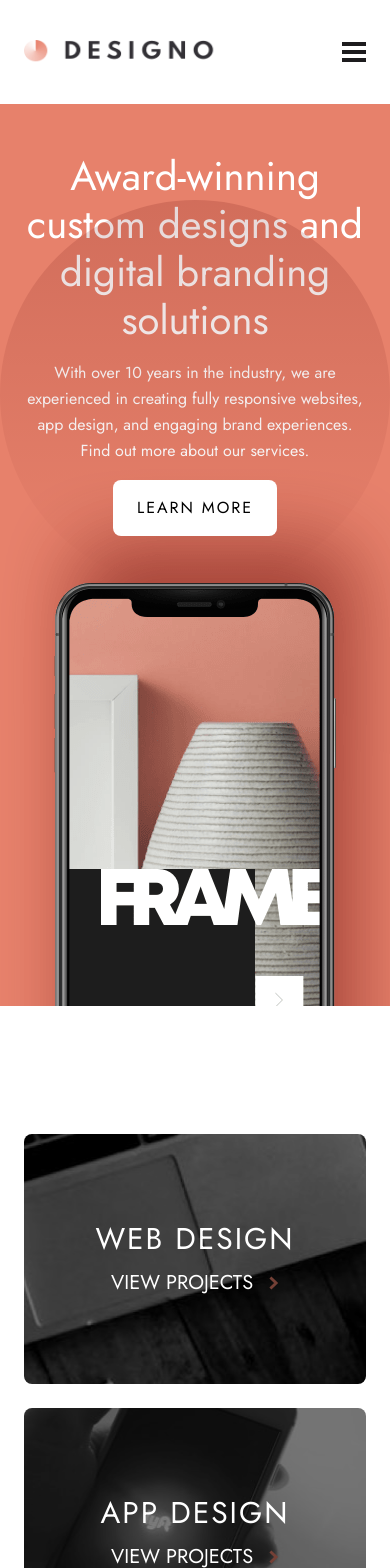
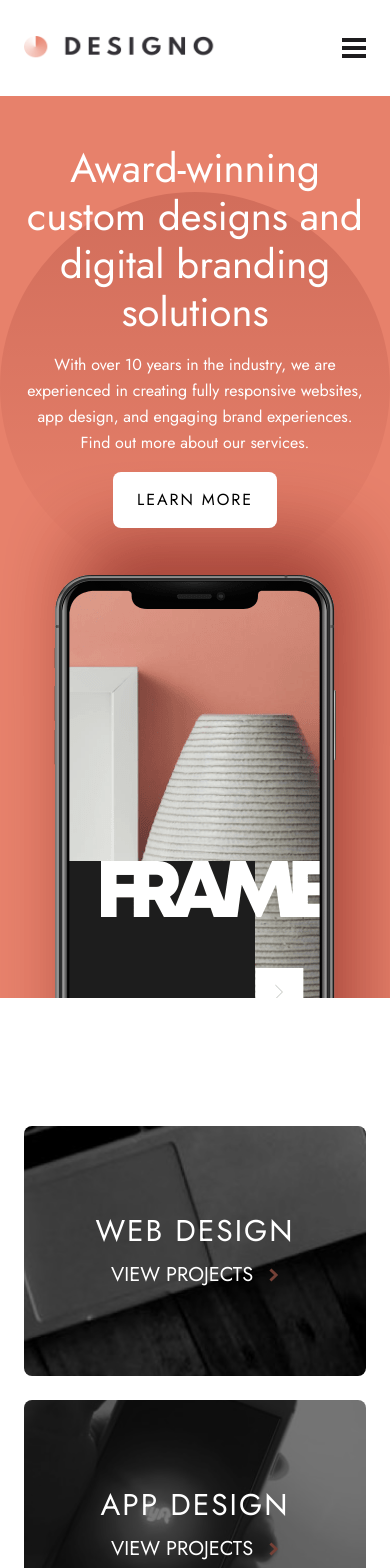
Before and after one commit to LowkeyCoyote/designo, a React (Vite) app: page / in a window 390 px wide. Shown: the top 1568 px of the page. Built offline with nearby package versions, Linux system fonts and the light colour scheme.

Commit message:
small changes

```diff
--- a/src/components/home/HeroHome.tsx
+++ b/src/components/home/HeroHome.tsx
@@ -6,10 +6,10 @@ const HeaderHome = () => {
   return (
     <div className="relative flex overflow-hidden rounded-2xl bg-peach md:min-w-full sm:rounded-none">
       <div className="fadeInLeft flex w-[60%] flex-col px-24 py-32 md:w-full md:px-20 md:pb-[470px] md:pt-12 md:text-center  sm:px-6  ">
-        <h1 className="mb-9 text-white sm:mb-4">
+        <h1 className="mb-9 text-white sm:mb-4 z-10">
           Award-winning custom designs and digital branding solutions
         </h1>
-        <p className="mb-9 text-white sm:mb-4">
+        <p className="mb-9 text-white sm:mb-4 z-10">
           With over 10 years in the industry, we are experienced in creating
           fully responsive websites, app design, and engaging brand experiences.
           Find out more about our services.
--- a/src/components/shared/CardLink.tsx
+++ b/src/components/shared/CardLink.tsx
@@ -45,7 +45,7 @@ const CardLink = ({
           alt="right arrow icon"
         />
       </div>
-      <img className="-z-2 absolute h-full w-full rounded-lg object-fill brightness-50 " src={image} alt={altText} />
+      <img className="-z-2 absolute h-full w-full rounded-lg object-cover brightness-50 " src={image} alt={altText} />
     </div>
   );
 };
--- a/src/components/shared/layout/Navbar.tsx
+++ b/src/components/shared/layout/Navbar.tsx
@@ -18,7 +18,7 @@ const Navbar = () => {
   ];
 
   return (
-    <nav className="flex items-center justify-between px-[10.3125rem] py-16 uppercase tracking-wide text-dark-grey  md:px-[30px] sm:px-6 sm:py-[34px]">
+    <nav className="flex items-center justify-between px-[10.3125rem] py-16 uppercase tracking-wide text-dark-grey  md:px-[30px] sm:px-6 sm:py-[30px]">
       <Link to="./">
         <img
           src={logoDark}
@@ -27,7 +27,7 @@ const Navbar = () => {
         />
       </Link>
       <ul
-        className={`navLinks sm:tracking-wider ${showLink ? 'sm:top-[104px] sm:opacity-100 ' : 'sm:top-[-490px] sm:opacity-0 '}`}
+        className={`navLinks sm:tracking-wider ${showLink ? 'sm:top-[96px] sm:opacity-100 ' : 'sm:top-[-498px] sm:opacity-0 '}`}
       >
         {navLinks.map((link, index) => (
           <li
```
Also changed, not shown: 1 other file (tests, documents, lock files or other folders).
